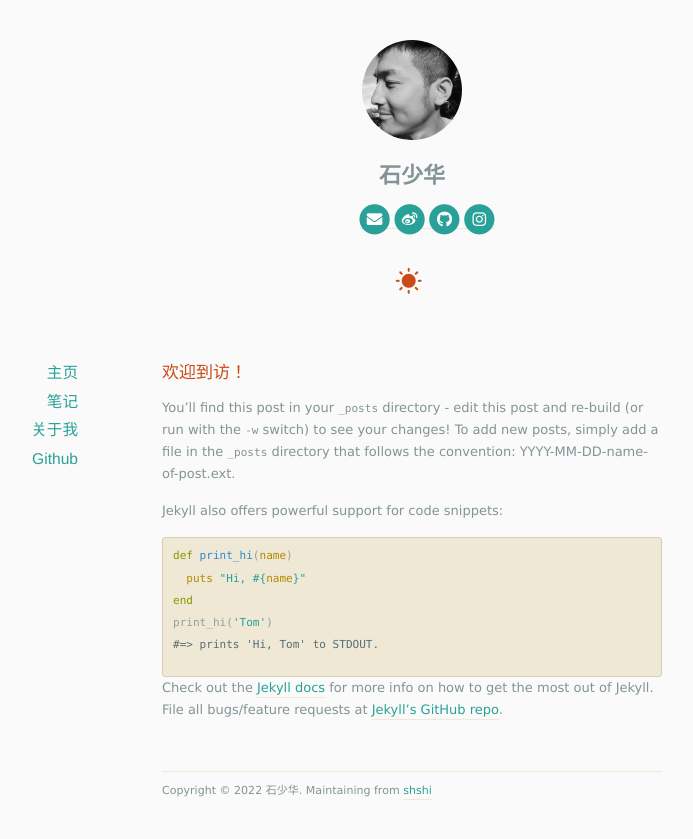
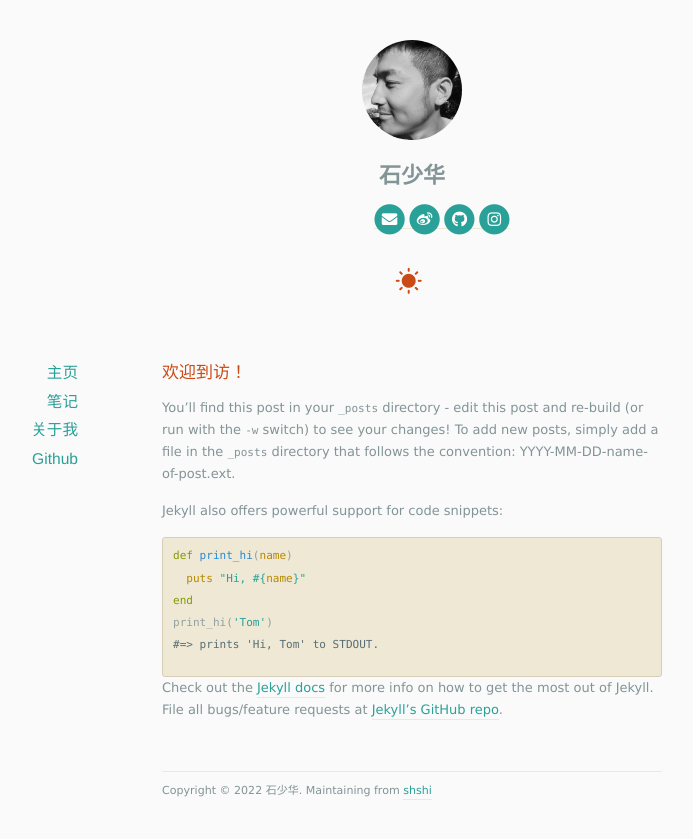
Before and after one commit to shshi/shishaohua.github.io, a Jekyll site: the page built from docs/index.html, in a window 1280 px wide. Shown: the top 839 px of the page, without its empty margins (228-921 px from the left). Built offline with Jekyll 4.4.1, drawn with Linux system fonts in a browser that asks for light colours; nearby versions of some CDN libraries; the list of posts is cut into pages by our own code.

Commit message:
Update style.css

```diff
--- a/docs/assets/css/style.css
+++ b/docs/assets/css/style.css
@@ -44,14 +44,18 @@ body {
 	font-weight: bold;
 }
 
-.social-layer {
+/*** .social-layer {
   display: inline-block;
   text-align: center;
   width: 100%;
   font-size: 0.9em;
-}
+} ***/
 
 .social-icons ul{
+  display: inline-block;
+  text-align: center;
+  width: 100%;
+  font-size: 0.9em;
   list-style: none;
 }
 
```
